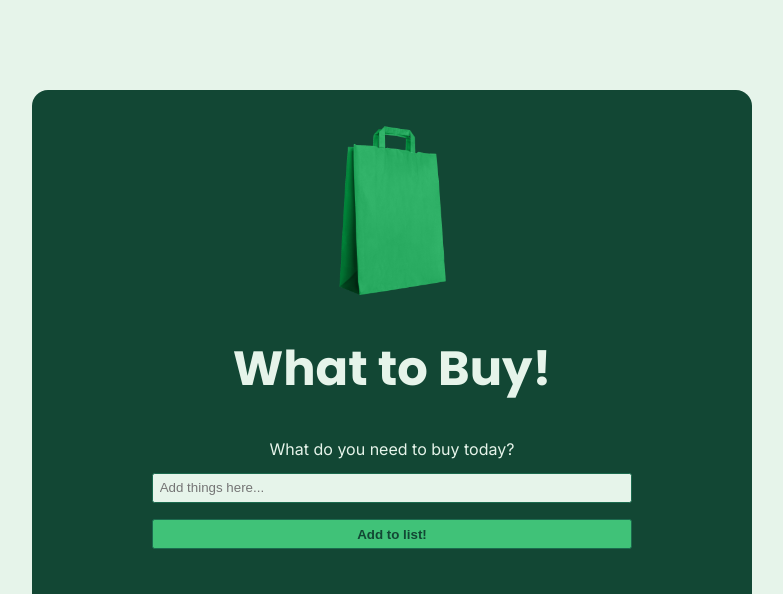
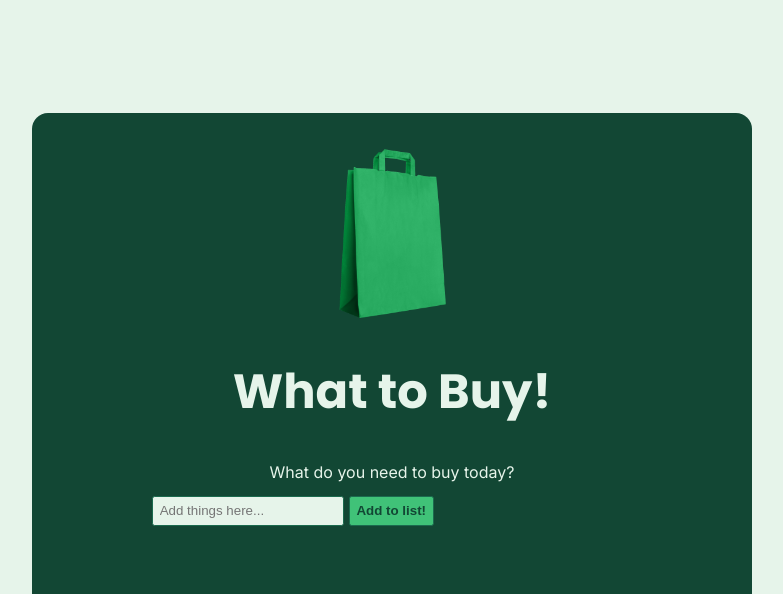
Before and after one commit to onisa-gharaibeh/ui-and-dynamic-content, a plain HTML site: page index.html in a window 1280 px wide. Shown: the top 594 px of the page, without its empty margins (248-1031 px from the left). Drawn offline with Linux system fonts and the light colour scheme.

Commit message:
Update index.html

```diff
--- a/index.html
+++ b/index.html
@@ -20,8 +20,10 @@
             <p class="tagline">What do you need to buy today?</p>
         </header>
         <main>
-            <input type="text" placeholder="Add things here..." id="inpt">
-            <button id="btn">Add to list!</button>
+            <form>
+                <input type="text" placeholder="Add things here..." id="inpt">
+                <input type="submit" id="btn" value="Add to list!">
+            </form>
             <ul class="items"></ul>
             <p class="errors"></p>
         </main>
```
